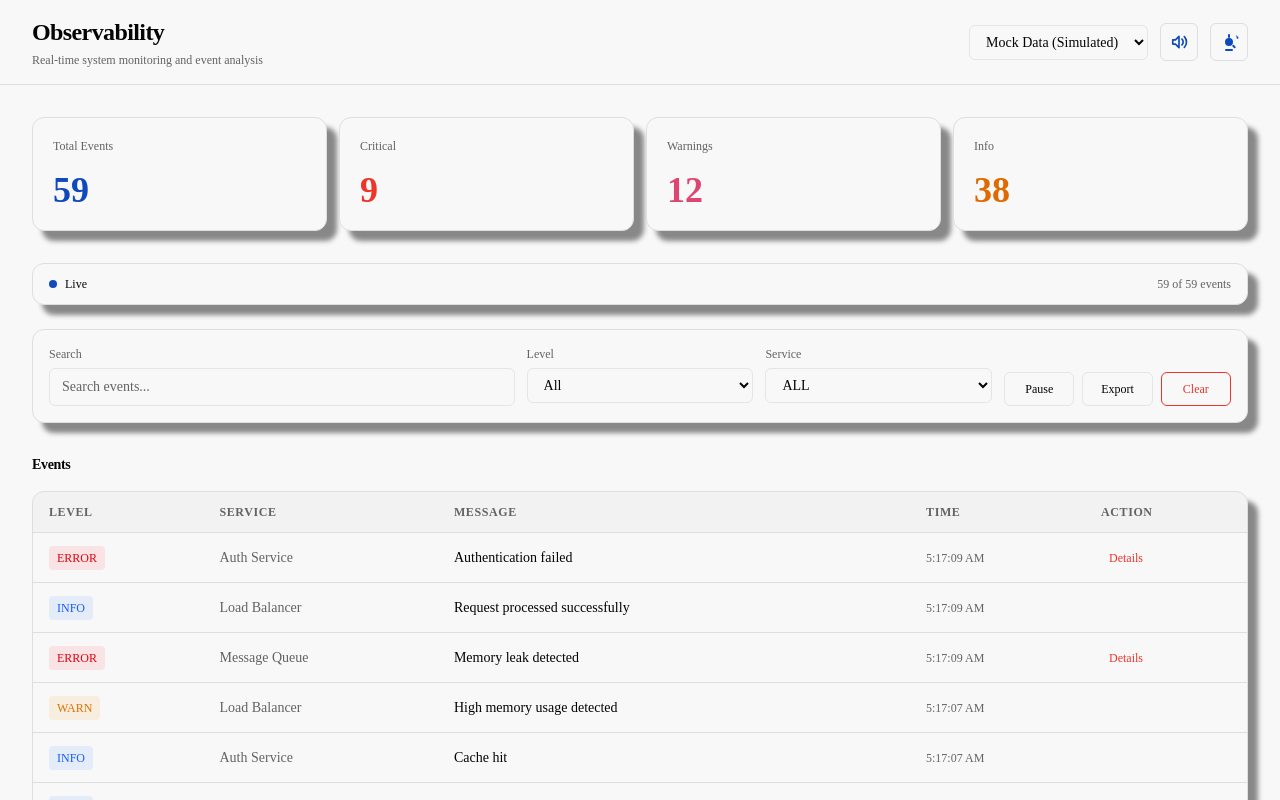
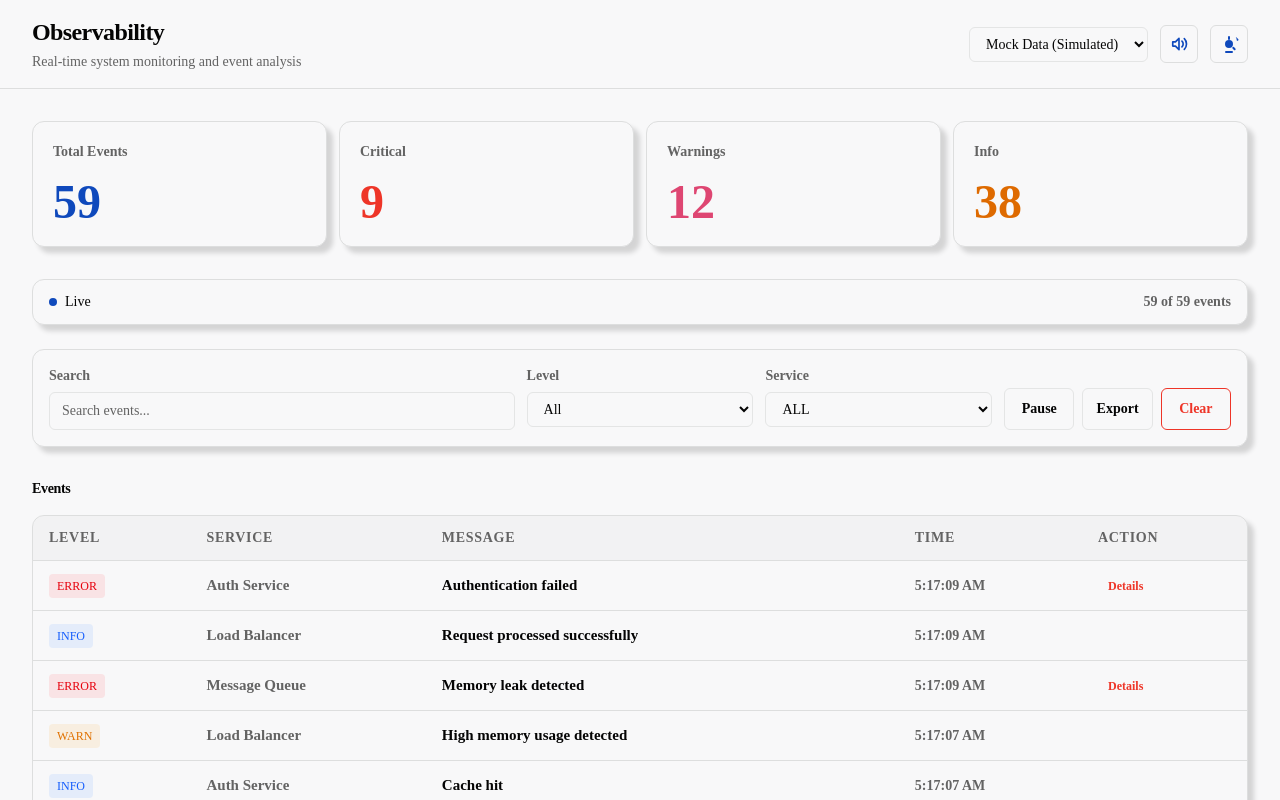
Before and after one commit to vivekdandotiya/Real-Time-Dashboard, a Next.js app: page / in a window 1280 px wide. Shown: the top 800 px of the page. Built offline with nearby package versions, Linux system fonts and the light colour scheme.

Commit message:
style: soften box shadows and increase text font sizes for better readability

```diff
--- a/components/Dashboard.tsx
+++ b/components/Dashboard.tsx
@@ -191,7 +191,7 @@ export function Dashboard() {
             <h1 className="text-2xl font-semibold tracking-tight">
               Observability
             </h1>
-            <p className="mt-1 text-xs text-muted-foreground">
+            <p className="mt-1 text-sm text-muted-foreground">
               Real-time system monitoring and event analysis
             </p>
           </div>
@@ -273,8 +273,8 @@ export function Dashboard() {
         </div>
 
         {/* Live Status Bar */}
-        <div className="mb-6 rounded-xl border border-border bg-card px-4 py-3 shadow-[10px_10px_5px_#888888] dark:shadow-[10px_10px_5px_rgba(0,0,0,0.6)]">
-          <div className="flex items-center gap-3 text-xs">
+        <div className="mb-6 rounded-xl border border-border bg-card px-4 py-3 shadow-[6px_6px_5px_rgba(0,0,0,0.15)] dark:shadow-[6px_6px_5px_rgba(0,0,0,0.45)]">
+          <div className="flex items-center gap-3 text-sm font-semibold">
             <div className="flex items-center gap-2">
               <div
                 className={`h-2 w-2 rounded-full ${isPaused ? 'bg-muted-foreground' : 'animate-pulse bg-accent'}`}
--- a/components/FilterControls.tsx
+++ b/components/FilterControls.tsx
@@ -31,11 +31,11 @@ export const FilterControls = React.memo(function FilterControls({
   onExportLogs,
 }: FilterControlsProps) {
   return (
-    <div className="space-y-3 rounded-xl border border-border bg-card p-4 shadow-[10px_10px_5px_#888888] dark:shadow-[10px_10px_5px_rgba(0,0,0,0.6)]">
+    <div className="space-y-3 rounded-xl border border-border bg-card p-4 shadow-[6px_6px_5px_rgba(0,0,0,0.15)] dark:shadow-[6px_6px_5px_rgba(0,0,0,0.45)]">
       <div className="grid gap-3 sm:grid-cols-2 lg:grid-cols-5">
         {/* Search */}
         <div className="lg:col-span-2">
-          <label className="block text-xs font-medium text-muted-foreground mb-1.5">
+          <label className="block text-sm font-semibold text-muted-foreground mb-1.5">
             Search
           </label>
           <input
@@ -49,7 +49,7 @@ export const FilterControls = React.memo(function FilterControls({
 
         {/* Level Filter */}
         <div>
-          <label className="block text-xs font-medium text-muted-foreground mb-1.5">
+          <label className="block text-sm font-semibold text-muted-foreground mb-1.5">
             Level
           </label>
           <select
@@ -66,7 +66,7 @@ export const FilterControls = React.memo(function FilterControls({
 
         {/* Service Filter */}
         <div>
-          <label className="block text-xs font-medium text-muted-foreground mb-1.5">
+          <label className="block text-sm font-semibold text-muted-foreground mb-1.5">
             Service
           </label>
           <select
@@ -86,7 +86,7 @@ export const FilterControls = React.memo(function FilterControls({
         <div className="flex gap-2 items-end">
           <button
             onClick={onTogglePause}
-            className={`flex-1 rounded-md px-3 py-2 text-xs font-medium transition-colors ${
+            className={`flex-1 rounded-md px-3 py-2.5 text-sm font-semibold transition-colors ${
               isPaused
                 ? 'bg-accent text-accent-foreground hover:bg-accent/90'
                 : 'border border-input bg-background text-foreground hover:bg-muted'
@@ -97,14 +97,14 @@ export const FilterControls = React.memo(function FilterControls({
           {onExportLogs && (
             <button
               onClick={onExportLogs}
-              className="flex-1 rounded-md border border-input bg-background text-foreground px-3 py-2 text-xs font-medium transition-colors hover:bg-muted"
+              className="flex-1 rounded-md border border-input bg-background text-foreground px-3 py-2.5 text-sm font-semibold transition-colors hover:bg-muted"
             >
               Export
             </button>
           )}
           <button
             onClick={onClearEvents}
-            className="flex-1 rounded-md border border-destructive bg-background text-destructive px-3 py-2 text-xs font-medium transition-colors hover:bg-destructive/5"
+            className="flex-1 rounded-md border border-destructive bg-background text-destructive px-3 py-2.5 text-sm font-semibold transition-colors hover:bg-destructive/5"
           >
             Clear
           </button>
--- a/components/IntegrationGuide.tsx
+++ b/components/IntegrationGuide.tsx
@@ -109,7 +109,7 @@ export function IntegrationGuide({ websiteId, onDone }: IntegrationGuideProps) {
   };
 
   return (
-    <div className="rounded-xl border border-border bg-card p-5 mt-6 shadow-[10px_10px_5px_#888888] dark:shadow-[10px_10px_5px_rgba(0,0,0,0.6)]">
+    <div className="rounded-xl border border-border bg-card p-5 mt-6 shadow-[6px_6px_5px_rgba(0,0,0,0.15)] dark:shadow-[6px_6px_5px_rgba(0,0,0,0.45)]">
       <div className="flex items-center justify-between">
         <div>
           <h3 className="text-sm font-semibold tracking-tight text-foreground">
--- a/components/LogsTable.tsx
+++ b/components/LogsTable.tsx
@@ -79,24 +79,24 @@ export const LogsTable = React.memo(function LogsTable({
   }
 
   return (
-    <div className="overflow-hidden rounded-xl border border-border bg-card shadow-[10px_10px_5px_#888888] dark:shadow-[10px_10px_5px_rgba(0,0,0,0.6)]">
+    <div className="overflow-hidden rounded-xl border border-border bg-card shadow-[6px_6px_5px_rgba(0,0,0,0.15)] dark:shadow-[6px_6px_5px_rgba(0,0,0,0.45)]">
       <div className="overflow-x-auto">
         <table className="w-full">
           <thead>
             <tr className="border-b border-border bg-muted/30">
-              <th className="px-4 py-3 text-left text-xs font-semibold text-muted-foreground uppercase tracking-wider">
+              <th className="px-4 py-3 text-left text-sm font-bold text-muted-foreground uppercase tracking-wider">
                 Level
               </th>
-              <th className="px-4 py-3 text-left text-xs font-semibold text-muted-foreground uppercase tracking-wider">
+              <th className="px-4 py-3 text-left text-sm font-bold text-muted-foreground uppercase tracking-wider">
                 Service
               </th>
-              <th className="px-4 py-3 text-left text-xs font-semibold text-muted-foreground uppercase tracking-wider">
+              <th className="px-4 py-3 text-left text-sm font-bold text-muted-foreground uppercase tracking-wider">
                 Message
               </th>
-              <th className="px-4 py-3 text-left text-xs font-semibold text-muted-foreground uppercase tracking-wider">
+              <th className="px-4 py-3 text-left text-sm font-bold text-muted-foreground uppercase tracking-wider">
                 Time
               </th>
-              <th className="px-4 py-3 text-left text-xs font-semibold text-muted-foreground uppercase tracking-wider">
+              <th className="px-4 py-3 text-left text-sm font-bold text-muted-foreground uppercase tracking-wider">
                 Action
               </th>
             </tr>
@@ -112,10 +112,10 @@ export const LogsTable = React.memo(function LogsTable({
                     {event.level}
                   </span>
                 </td>
-                <td className="px-4 py-3 text-sm text-muted-foreground font-mono">
+                <td className="px-4 py-3 text-[15px] font-semibold text-muted-foreground font-mono">
                   {event.service}
                 </td>
-                <td className="px-4 py-3 text-sm text-foreground max-w-md">
+                <td className="px-4 py-3 text-[15px] font-semibold text-foreground max-w-md">
                   <div className="flex items-center gap-2">
                     <span className="truncate">{event.message}</span>
                     {event.count > 1 && (
@@ -125,14 +125,14 @@ export const LogsTable = React.memo(function LogsTable({
                     )}
                   </div>
                 </td>
-                <td className="px-4 py-3 text-xs font-mono text-muted-foreground">
+                <td className="px-4 py-3 text-sm font-bold font-mono text-muted-foreground">
                   {event.timestamp.toLocaleTimeString()}
                 </td>
                 <td className="px-4 py-3 text-sm">
                   {event.level === 'ERROR' && (
                     <button
                       onClick={() => onErrorClick(event)}
-                      className="rounded px-2 py-1 text-xs font-medium text-destructive transition-colors hover:bg-destructive/10"
+                      className="rounded px-2.5 py-1 text-xs font-bold text-destructive transition-colors hover:bg-destructive/10"
                     >
                       Details
                     </button>
--- a/components/MetricCard.tsx
+++ b/components/MetricCard.tsx
@@ -30,14 +30,14 @@ export const MetricCard = React.memo(function MetricCard({
   };
 
   return (
-    <div className="rounded-xl border border-border bg-card p-5 shadow-[10px_10px_5px_#888888] dark:shadow-[10px_10px_5px_rgba(0,0,0,0.6)] transition-all duration-300">
-      <p className="text-xs font-medium text-muted-foreground">{label}</p>
+    <div className="rounded-xl border border-border bg-card p-5 shadow-[6px_6px_5px_rgba(0,0,0,0.15)] dark:shadow-[6px_6px_5px_rgba(0,0,0,0.45)] transition-all duration-300">
+      <p className="text-sm font-semibold text-muted-foreground">{label}</p>
       <div className="mt-4 flex items-end gap-2">
         {isLoading ? (
           <div className="h-10 w-20 animate-pulse rounded bg-muted" />
         ) : (
           <>
-            <span className={`text-4xl font-semibold tabular-nums ${getAccentColor(level)}`}>
+            <span className={`text-5xl font-bold tabular-nums ${getAccentColor(level)}`}>
               {value}
             </span>
           </>
```
